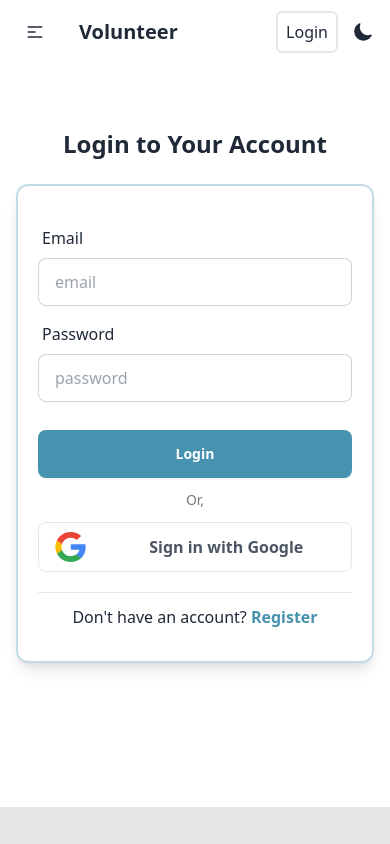
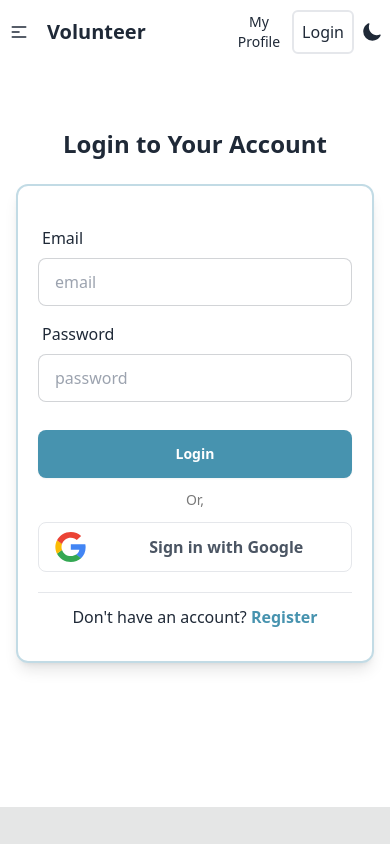
Before and after one commit to Hossain-Md-Shahriar/volunteer-management-client, a React (Vite) app: page /login in a window 390 px wide. Shown: the top 844 px of the page. Built offline with nearby package versions, Linux system fonts and the light colour scheme; no server answers.

Commit message:
Private route implemented

```diff
--- a/src/components/Navbar.jsx
+++ b/src/components/Navbar.jsx
@@ -39,7 +39,11 @@ const Navbar = () => {
     <div className="navbar bg-base-100 justify-between dark:bg-black">
       <div className="navbar-start">
         <div className="dropdown">
-          <div tabIndex={0} role="button" className="btn btn-ghost lg:hidden">
+          <div
+            tabIndex={0}
+            role="button"
+            className="btn btn-ghost lg:hidden p-0"
+          >
             <svg
               xmlns="http://www.w3.org/2000/svg"
               className="h-5 w-5"
@@ -64,11 +68,41 @@ const Navbar = () => {
         </div>
         <a className="btn btn-ghost text-xl">Volunteer</a>
       </div>
-      <div className="flex gap-6">
+      <div className="flex justify-end">
         <div className="navbar-center hidden lg:flex">
           <ul className="menu menu-horizontal px-1">{navLinks}</ul>
         </div>
-        <div className="navbar-end">
+        <div className="navbar-end flex items-center gap-3 mr-2">
+          <div className="dropdown dropdown-end">
+            <button tabIndex={0} className="sm:w-20 text-sm">
+              My Profile
+            </button>
+            <ul
+              tabIndex={0}
+              className="dropdown-content menu bg-base-100 rounded-box z-[1] w-52 p-2 shadow"
+            >
+              <li>
+                <NavLink
+                  to="/add-volunteer-post"
+                  className={({ isActive }) =>
+                    `${isActive ? "border-2" : "border-0"}`
+                  }
+                >
+                  Add Volunteer Post
+                </NavLink>
+              </li>
+              <li>
+                <NavLink
+                  to="/manage-my-post"
+                  className={({ isActive }) =>
+                    `${isActive ? "border-2" : "border-0"}`
+                  }
+                >
+                  Manage My Post
+                </NavLink>
+              </li>
+            </ul>
+          </div>
           {user ? (
             <div className="flex gap-3 items-center">
               <div
@@ -76,8 +110,8 @@ const Navbar = () => {
                 id="clickable"
               >
                 <img
-                  referrerPolicy='no-referrer'
-                  alt='User Profile Photo'
+                  referrerPolicy="no-referrer"
+                  alt="User Profile Photo"
                   src={user?.photoURL}
                 />
               </div>
@@ -104,9 +138,7 @@ const Navbar = () => {
             <>
               <NavLink
                 className={({ isActive }) =>
-                  `p-2 rounded-md ${
-                    isActive ? "border-2" : "border-0"
-                  }`
+                  `p-2 rounded-md ${isActive ? "border-2" : "border-0"}`
                 }
                 to="/login"
               >
--- /dev/null
+++ b/src/pages/AddVolunteerPost.jsx
@@ -0,0 +1,9 @@
+const AddVolunteerPost = () => {
+  return (
+    <div>
+      <h2 className="text-2xl">add volunteer post</h2>
+    </div>
+  )
+}
+
+export default AddVolunteerPost
--- /dev/null
+++ b/src/pages/ManageMyPost.jsx
@@ -0,0 +1,9 @@
+const ManageMyPost = () => {
+  return (
+    <div>
+      <h2 className="text-2xl">manage my post</h2>
+    </div>
+  )
+}
+
+export default ManageMyPost
--- /dev/null
+++ b/src/routes/PrivateRoute.jsx
@@ -0,0 +1,14 @@
+import { Navigate, useLocation } from "react-router-dom";
+import useAuth from "../hooks/useAuth";
+
+const PrivateRoute = ({ children }) => {
+  const { user, loading } = useAuth();
+  const location = useLocation();
+
+  if (loading) return <p>Loading...</p>;
+  if (user) return children;
+
+  return <Navigate to="/login" state={location.pathname} replace={true} />;
+};
+
+export default PrivateRoute;
--- a/src/routes/Routes.jsx
+++ b/src/routes/Routes.jsx
@@ -4,6 +4,9 @@ import Main from "../layouts/Main";
 import Login from "../pages/Login";
 import Register from "../pages/Register";
 import NeedVolunteer from "../pages/NeedVolunteer";
+import AddVolunteerPost from "../pages/AddVolunteerPost";
+import ManageMyPost from "../pages/ManageMyPost";
+import PrivateRoute from "./PrivateRoute";
 
 const router = createBrowserRouter([
   {
@@ -26,6 +29,22 @@ const router = createBrowserRouter([
         path: "/need-volunteer",
         element: <NeedVolunteer />,
       },
+      {
+        path: "/add-volunteer-post",
+        element: (
+          <PrivateRoute>
+            <AddVolunteerPost />
+          </PrivateRoute>
+        ),
+      },
+      {
+        path: "/manage-my-post",
+        element: (
+          <PrivateRoute>
+            <ManageMyPost />
+          </PrivateRoute>
+        ),
+      },
     ],
   },
 ]);
```
